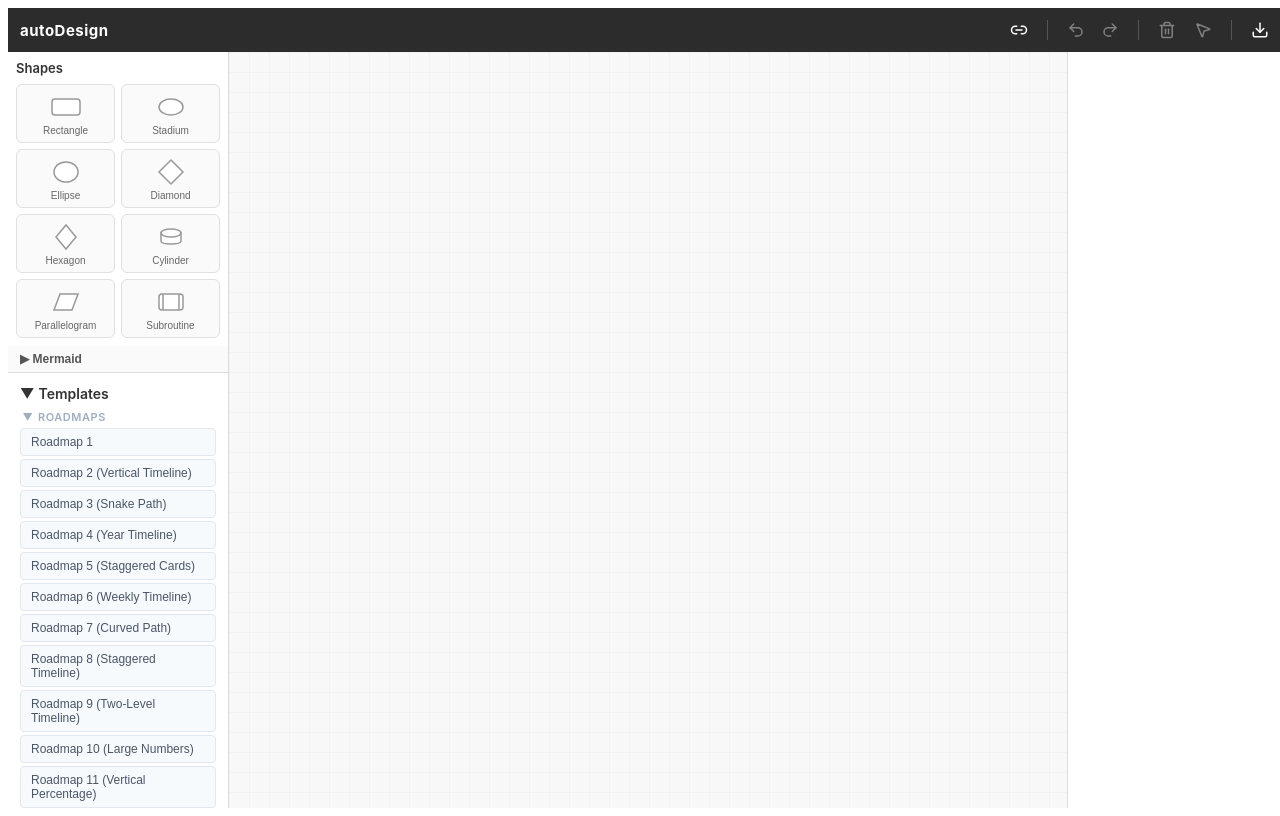
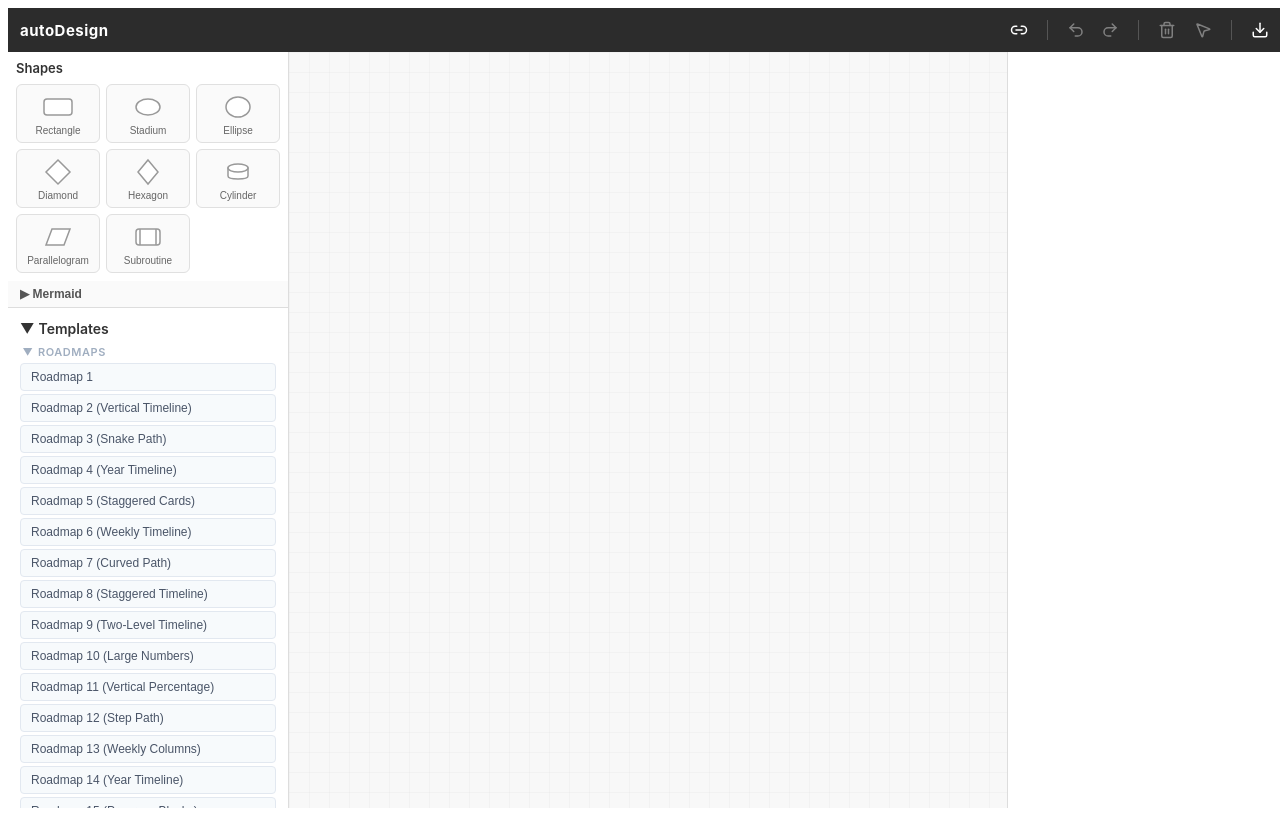
Before and after one commit to etcomment/autoDesign, a React (Vite) app: page / in a window 1280 px wide. Built offline with nearby package versions, Linux system fonts and the light colour scheme.

Commit message:
style: panneaux gauche/droite 220→280px par défaut

```diff
--- a/src/App.tsx
+++ b/src/App.tsx
@@ -28,8 +28,8 @@ export function App() {
   const removeShape = useDiagramStore(s => s.removeShape)
   const clearSelection = useDiagramStore(s => s.clearSelection)
 
-  const [sidebarWidth, setSidebarWidth] = useState(220)
-  const [rightPanelWidth, setRightPanelWidth] = useState(220)
+  const [sidebarWidth, setSidebarWidth] = useState(280)
+  const [rightPanelWidth, setRightPanelWidth] = useState(280)
   const [hoveredHandle, setHoveredHandle] = useState<string | null>(null)
 
   const isResizing = useRef<'sidebar' | 'rightPanel' | null>(null)
@@ -258,8 +258,8 @@ const styles: Record<string, React.CSSProperties> = {
   rightPanels: {
     display: 'flex',
     flexDirection: 'column',
-    minWidth: 220,
-    maxWidth: 220,
+    minWidth: 280,
+    maxWidth: 280,
     overflow: 'auto',
     borderLeft: '1px solid #ddd',
     position: 'relative',
```
